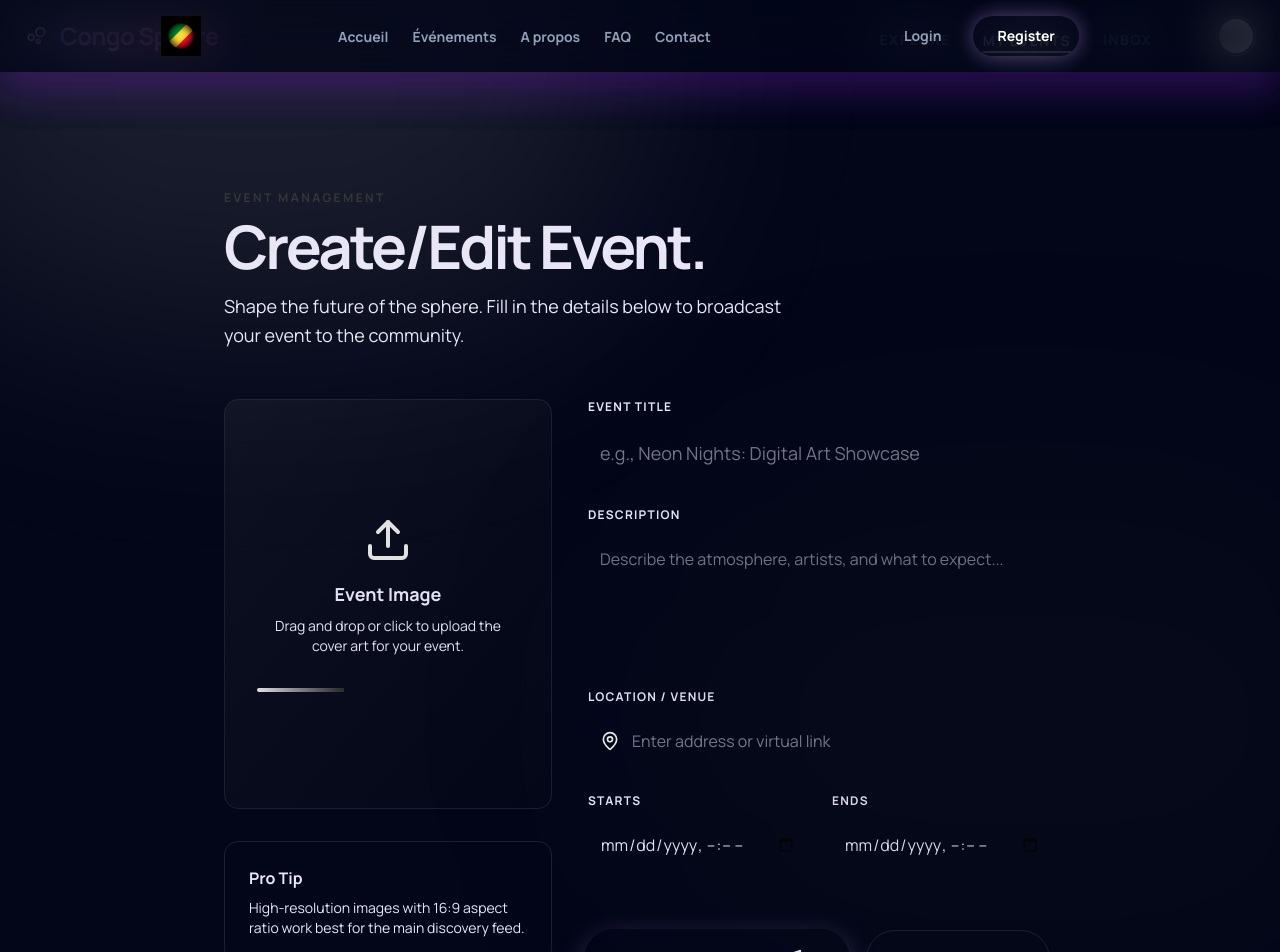
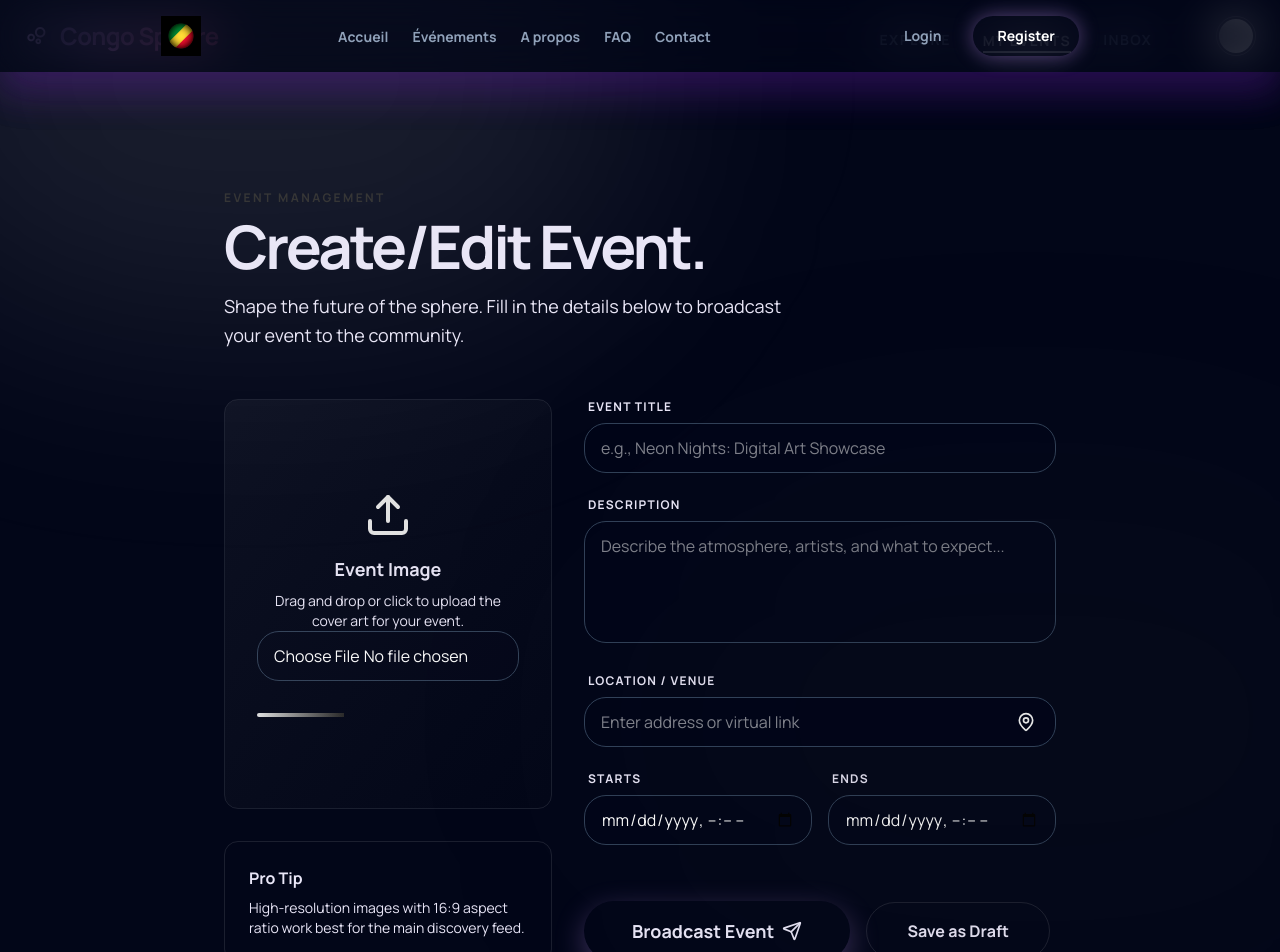
Before and after one commit to Zeno-Solutions/congo-sphere, a Next.js app: page /manage-event in a window 1280 px wide. Shown: the top 952 px of the page. Built offline with nearby package versions, Linux system fonts and the light colour scheme; grey boxes are pictures that could not be loaded.

Commit message:
implementation du composant input dans manage events

```diff
--- a/app/(users)/manage-event/page.tsx
+++ b/app/(users)/manage-event/page.tsx
@@ -3,7 +3,8 @@
 import React, { useState } from "react";
 import Link from "next/link";
 import { Upload, MapPin, Calendar, Send, Save, ArrowLeft } from "lucide-react";
-
+import Image from "next/image";
+import Input from "@/components/ui/input";
 export default function ManageEventPage() {
   const [eventData, setEventData] = useState({
     title: "",
@@ -43,24 +44,26 @@ export default function ManageEventPage() {
             <span className="material-symbols-outlined text-purple-400 dark:text-purple-300 scale-95 active:scale-90 transition-transform">
               bubble_chart
             </span>
-            <h1 className="text-2xl font-black bg-gradient-to-r from-[#cc97ff] to-[#ff67ad] bg-clip-text text-transparent font-headline tracking-tight">
+            <h1 className="text-2xl font-black bg-linear-to-r from-[#cc97ff] to-[#ff67ad] bg-clip-text text-transparent font-headline tracking-tight">
               Congo Sphere
             </h1>
           </Link>
         </div>
         <div className="flex items-center gap-4">
           <div className="w-10 h-10 rounded-full border border-primary/20 p-0.5 overflow-hidden">
-            <img
+            <Image
               alt="User Profile"
               className="w-full h-full object-cover rounded-full"
               src="https://lh3.googleusercontent.com/aida-public/AB6AXuDiXVnVXUO1zlZs2ftQ2JavonHANC9Xj7O8YwNiB-cwyRbL5OoASL_WIDHomAV2igwgA7am7t5WGk2uBXQllcEJgw5m6tMSni4ExSxc9PknDl13kEwrE4b_THBaUQV6ty5dR8J9xRVqMISGX5r7WQll1ncP9GFIQCnlnSH9HbRRj45vBtItPSBPmnySl4_Ett7rxwPx3D4IRUG1g7CL5sr8r7FNcgBd6WszvZcSFbHEDtFGB3a24i6OdKpmOWLPN1eq_z5HrtO6hJ2a"
+              width={500}
+              height={500}
             />
           </div>
         </div>
       </header>
 
       {/* Desktop Navigation */}
-      <div className="hidden md:flex fixed top-0 right-32 h-20 items-center gap-8 z-[60]">
+      <div className="hidden md:flex fixed top-0 right-32 h-20 items-center gap-8 z-60">
         <Link
           href="/"
           className="text-slate-400 hover:text-white font-label font-bold text-sm tracking-widest transition-colors"
@@ -103,8 +106,8 @@ export default function ManageEventPage() {
         >
           {/* Left Column: Visuals */}
           <div className="md:col-span-5 space-y-8">
-            <div className="group relative aspect-[4/5] bg-surface-container-low rounded-xl overflow-hidden border border-outline-variant/15 flex flex-col items-center justify-center text-center p-8 transition-all hover:bg-surface-container-high cursor-pointer">
-              <div className="absolute inset-0 bg-gradient-to-br from-primary/5 to-secondary/5 pointer-events-none"></div>
+            <div className="group relative aspect-4/5 bg-surface-container-low rounded-xl overflow-hidden border border-outline-variant/15 flex flex-col items-center justify-center text-center p-8 transition-all hover:bg-surface-container-high cursor-pointer">
+              <div className="absolute inset-0 bg-linear-to-br from-primary/5 to-secondary/5 pointer-events-none"></div>
               <Upload size={48} className="text-primary mb-4" />
               <h3 className="text-lg font-bold font-headline text-on-surface">
                 Event Image
@@ -112,14 +115,14 @@ export default function ManageEventPage() {
               <p className="text-sm text-on-surface-variant mt-2 font-body">
                 Drag and drop or click to upload the cover art for your event.
               </p>
-              <input
+              <Input
                 accept="image/*"
                 className="absolute inset-0 opacity-0 cursor-pointer"
                 type="file"
               />
               {/* Decorative element */}
               <div className="mt-8 w-full h-1 bg-surface-container-highest rounded-full overflow-hidden">
-                <div className="h-full w-1/3 bg-gradient-to-r from-primary to-secondary"></div>
+                <div className="h-full w-1/3 bg-linear-to-r from-primary to-secondary"></div>
               </div>
             </div>
 
@@ -139,8 +142,7 @@ export default function ManageEventPage() {
               <label className="block text-xs font-bold uppercase tracking-widest text-on-surface-variant ml-1">
                 Event Title
               </label>
-              <input
-                className="w-full bg-surface-container-low border-none rounded-lg p-4 text-on-surface placeholder-outline focus:ring-2 focus:ring-primary/50 transition-all font-body text-lg"
+              <Input
                 name="title"
                 placeholder="e.g., Neon Nights: Digital Art Showcase"
                 type="text"
@@ -155,7 +157,7 @@ export default function ManageEventPage() {
                 Description
               </label>
               <textarea
-                className="w-full bg-surface-container-low border-none rounded-lg p-4 text-on-surface placeholder-outline focus:ring-2 focus:ring-primary/50 transition-all font-body resize-none"
+                className="w-full resize-none rounded-3xl border border-slate-700 bg-slate-950/80 px-4 py-3 text-white outline-none focus:border-purple-400 focus:ring-2 focus:ring-purple-500/20"
                 name="description"
                 placeholder="Describe the atmosphere, artists, and what to expect..."
                 rows={4}
@@ -172,9 +174,9 @@ export default function ManageEventPage() {
               <div className="relative">
                 <MapPin
                   size={20}
-                  className="absolute left-4 top-1/2 -translate-y-1/2 text-primary"
+                  className="absolute right-5 top-1/2 -translate-y-1/2 text-primary"
                 />
-                <input
+                <Input
                   className="w-full bg-surface-container-low border-none rounded-lg p-4 pl-12 text-on-surface placeholder-outline focus:ring-2 focus:ring-primary/50 transition-all font-body"
                   name="location"
                   placeholder="Enter address or virtual link"
@@ -191,8 +193,7 @@ export default function ManageEventPage() {
                 <label className="block text-xs font-bold uppercase tracking-widest text-on-surface-variant ml-1">
                   Starts
                 </label>
-                <input
-                  className="w-full bg-surface-container-low border-none rounded-lg p-4 text-on-surface focus:ring-2 focus:ring-primary/50 transition-all font-body"
+                <Input
                   name="startDate"
                   type="datetime-local"
                   value={eventData.startDate}
@@ -203,8 +204,8 @@ export default function ManageEventPage() {
                 <label className="block text-xs font-bold uppercase tracking-widest text-on-surface-variant ml-1">
                   Ends
                 </label>
-                <input
-                  className="w-full bg-surface-container-low border-none rounded-lg p-4 text-on-surface focus:ring-2 focus:ring-primary/50 transition-all font-body"
+                <Input
+                  className="text-white"
                   name="endDate"
                   type="datetime-local"
                   value={eventData.endDate}
--- a/components/ui/input.tsx
+++ b/components/ui/input.tsx
@@ -1,11 +1,14 @@
 import React from "react";
 
 type inputProps = {
-  name: string;
-  placeholder: string;
+  name?: string;
+  placeholder?: string;
   type: string;
   required?: boolean;
   className?: string;
+  accept?: string;
+  value?: string;
+  onChange?: (e: React.ChangeEvent<HTMLInputElement>) => void;
 };
 
 export default function Input(props: inputProps) {
@@ -16,6 +19,9 @@ export default function Input(props: inputProps) {
       placeholder={props.placeholder}
       type={props.type}
       required={props.required ? true : false}
+      accept={props.accept ? props.accept : undefined}
+      value={props.value}
+      onChange={props.onChange ? props.onChange : undefined}
     />
   );
 }
```
